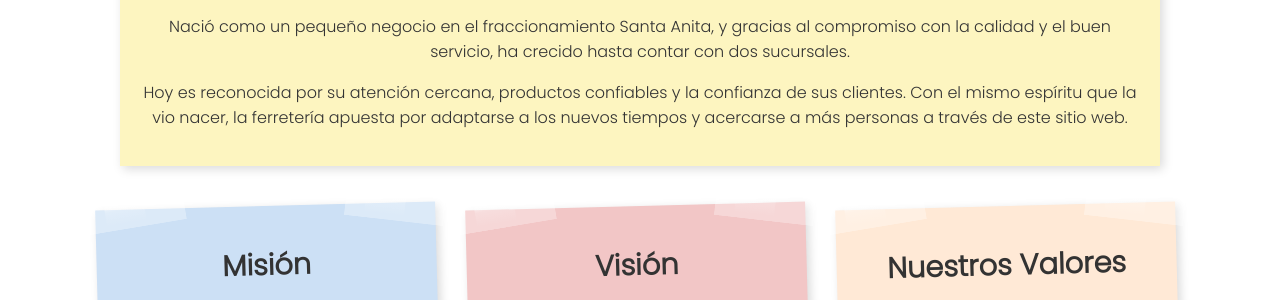
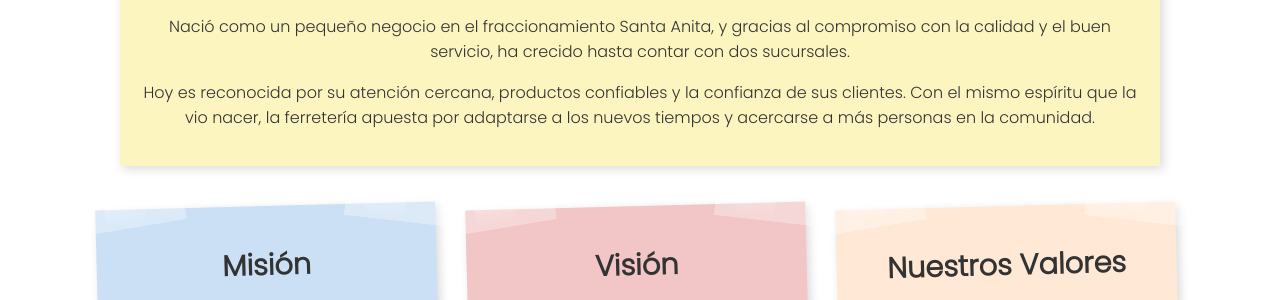
Before and after one commit to Ferreteria-Lupercio/Ferreteria-Lupercio.github.io, a Jekyll site: the page built from Nosotros.md, in a window 1280 px wide. Shown: the part 545-845 px from the top of the page. Built offline with Jekyll 4.4.1, drawn with Linux system fonts in a browser that asks for light colours.

Commit message:
Update Nosotros.md

```diff
--- a/Nosotros.md
+++ b/Nosotros.md
@@ -11,7 +11,7 @@ layout: default
     <h2>Nuestra Historia</h2>
     <p>Ferretería Lupercio es una empresa familiar con presencia en Aguascalientes desde hace más de nueve años.</p>
     <p>Nació como un pequeño negocio en el fraccionamiento Santa Anita, y gracias al compromiso con la calidad y el buen servicio, ha crecido hasta contar con dos sucursales.</p>
-    <p>Hoy es reconocida por su atención cercana, productos confiables y la confianza de sus clientes. Con el mismo espíritu que la vio nacer, la ferretería apuesta por adaptarse a los nuevos tiempos y acercarse a más personas a través de este sitio web.</p>
+    <p>Hoy es reconocida por su atención cercana, productos confiables y la confianza de sus clientes. Con el mismo espíritu que la vio nacer, la ferretería apuesta por adaptarse a los nuevos tiempos y acercarse a más personas en la comunidad.</p>
   </div>
 </div>
 
```
